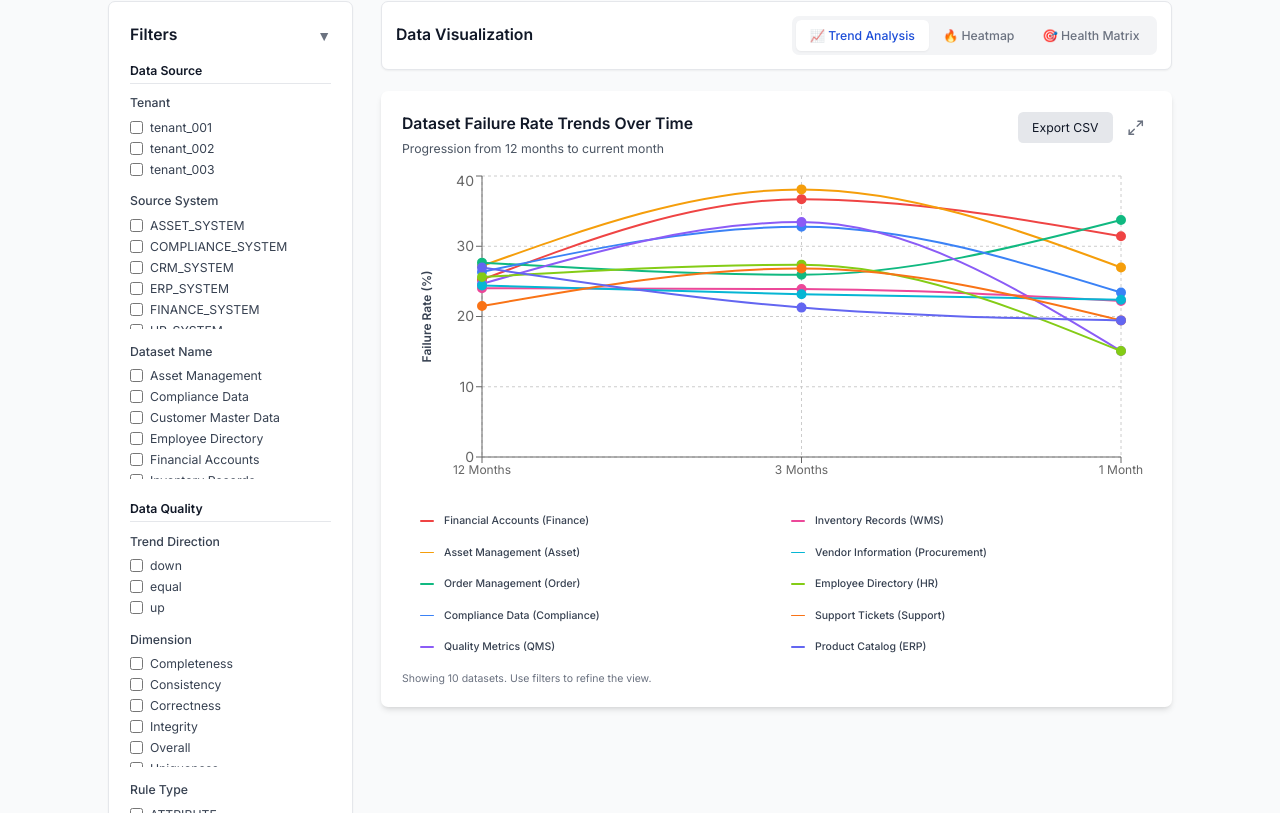
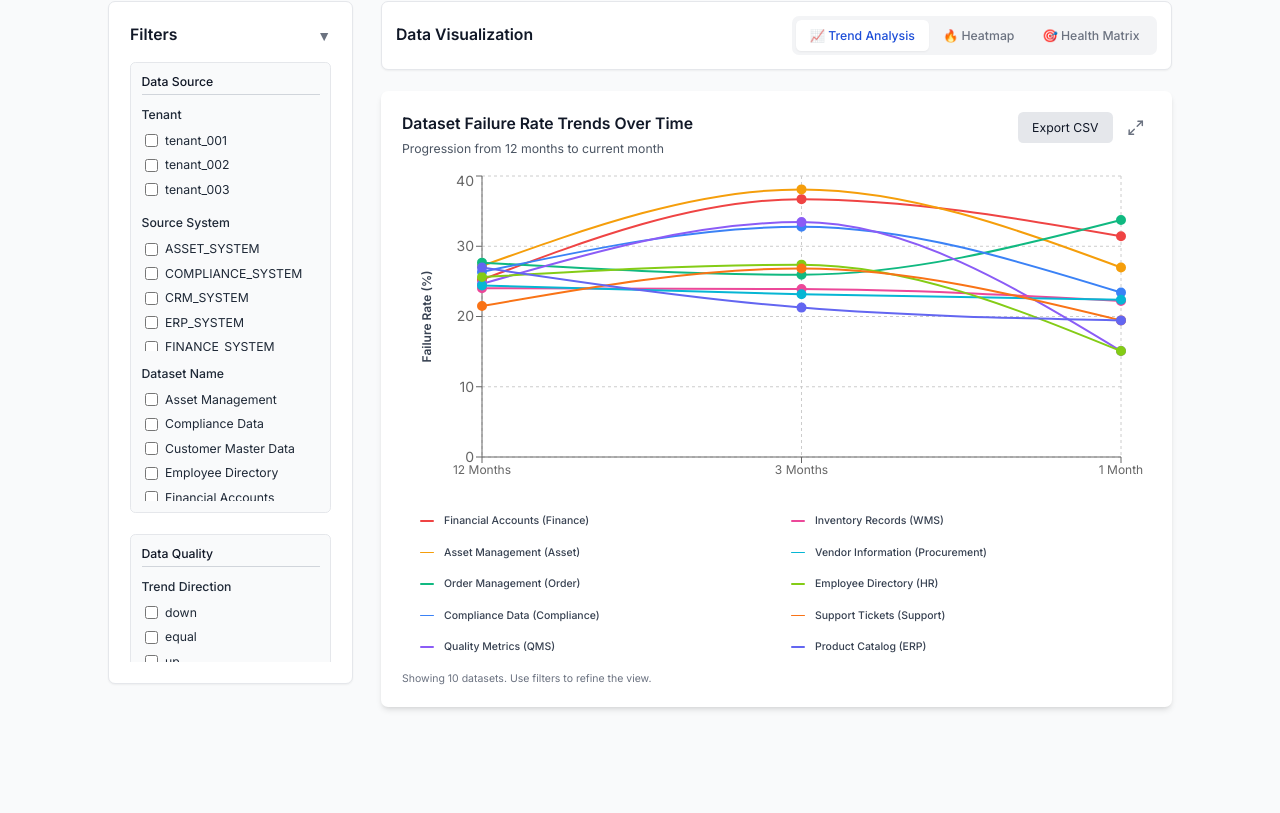
Before and after one commit to rajvermacas/data-quality-ui, a Next.js app: page / in a window 1280 px wide. Shown: the part 1227-2040 px from the top of the page. After the commit the page ends 1962 px from the top, so only its background shows below. Built offline with nearby package versions, Linux system fonts and the light colour scheme.

Commit message:
feat: Enhance styling and layout of filter sections in FilterPanel for improved user experience

```diff
--- a/src/components/features/FilterPanel.tsx
+++ b/src/components/features/FilterPanel.tsx
@@ -70,10 +70,11 @@ export function FilterPanel({ data, filters, onFiltersChange }: FilterPanelProps
       </div>
 
       {isOpen && (
+        <div className="max-h-[600px] overflow-y-auto">
           <div className="space-y-6">
             {/* Data Source Filters */}
-          <div>
-            <h4 className="text-sm font-semibold text-gray-900 mb-3 pb-1 border-b border-gray-200">
+            <div className="bg-gray-50 p-3 rounded-md border border-gray-200">
+              <h4 className="text-sm font-medium text-gray-900 mb-3 pb-1 border-b border-gray-300">
                 Data Source
               </h4>
               <div className="space-y-4">
@@ -83,19 +84,19 @@ export function FilterPanel({ data, filters, onFiltersChange }: FilterPanelProps
 
                   return (
                     <div key={config.key}>
-                    <label className="block text-sm font-medium text-gray-700 mb-2">
+                      <label className="block text-sm font-medium text-gray-800 mb-2">
                         {config.label}
                       </label>
                       <div className="space-y-1 max-h-32 overflow-y-auto">
                         {values.map((value) => (
-                        <label key={value} className="flex items-center">
+                          <label key={value} className="flex items-center hover:bg-gray-100 rounded px-1 py-0.5 cursor-pointer">
                             <input
                               type="checkbox"
                               checked={selectedValues.includes(value)}
                               onChange={(e) => handleFilterChange(config.key, value, e.target.checked)}
-                            className="rounded border-gray-300 text-blue-600 focus:ring-blue-500"
+                              className="rounded border-gray-300 text-blue-600 focus:ring-blue-500 mr-2 flex-shrink-0"
                             />
-                          <span className="ml-2 text-sm text-gray-700">{value}</span>
+                            <span className="text-sm text-gray-800 min-w-0">{value}</span>
                           </label>
                         ))}
                       </div>
@@ -106,8 +107,8 @@ export function FilterPanel({ data, filters, onFiltersChange }: FilterPanelProps
             </div>
 
             {/* Data Quality Filters */}
-          <div>
-            <h4 className="text-sm font-semibold text-gray-900 mb-3 pb-1 border-b border-gray-200">
+            <div className="bg-gray-50 p-3 rounded-md border border-gray-200">
+              <h4 className="text-sm font-medium text-gray-900 mb-3 pb-1 border-b border-gray-300">
                 Data Quality
               </h4>
               <div className="space-y-4">
@@ -117,19 +118,19 @@ export function FilterPanel({ data, filters, onFiltersChange }: FilterPanelProps
 
                   return (
                     <div key={config.key}>
-                    <label className="block text-sm font-medium text-gray-700 mb-2">
+                      <label className="block text-sm font-medium text-gray-800 mb-2">
                         {config.label}
                       </label>
                       <div className="space-y-1 max-h-32 overflow-y-auto">
                         {values.map((value) => (
-                        <label key={value} className="flex items-center">
+                          <label key={value} className="flex items-center hover:bg-gray-100 rounded px-1 py-0.5 cursor-pointer">
                             <input
                               type="checkbox"
                               checked={selectedValues.includes(value)}
                               onChange={(e) => handleFilterChange(config.key, value, e.target.checked)}
-                            className="rounded border-gray-300 text-blue-600 focus:ring-blue-500"
+                              className="rounded border-gray-300 text-blue-600 focus:ring-blue-500 mr-2 flex-shrink-0"
                             />
-                          <span className="ml-2 text-sm text-gray-700">{value}</span>
+                            <span className="text-sm text-gray-800 min-w-0">{value}</span>
                           </label>
                         ))}
                       </div>
@@ -138,11 +139,12 @@ export function FilterPanel({ data, filters, onFiltersChange }: FilterPanelProps
                 })}
               </div>
             </div>
+          </div>
 
           {getFilterCount() > 0 && (
             <button
               onClick={clearAllFilters}
-              className="w-full text-sm text-gray-600 hover:text-gray-800 py-2 border-t pt-4"
+              className="w-full text-sm text-gray-600 hover:text-gray-800 py-2 border-t border-gray-200 mt-4 font-medium"
             >
               Clear All Filters
             </button>
```
Lines whose indentation alone changed are shown as unchanged.
